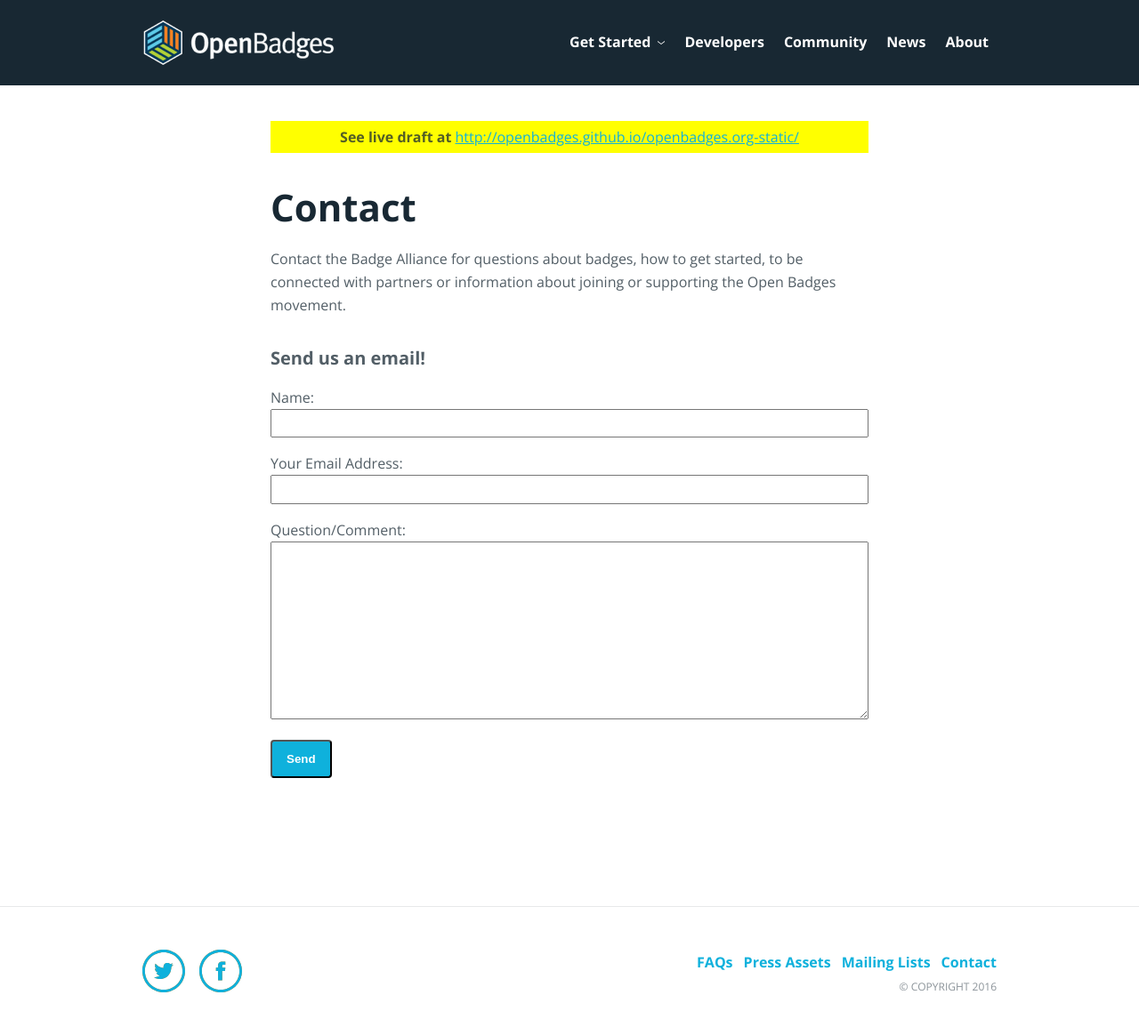
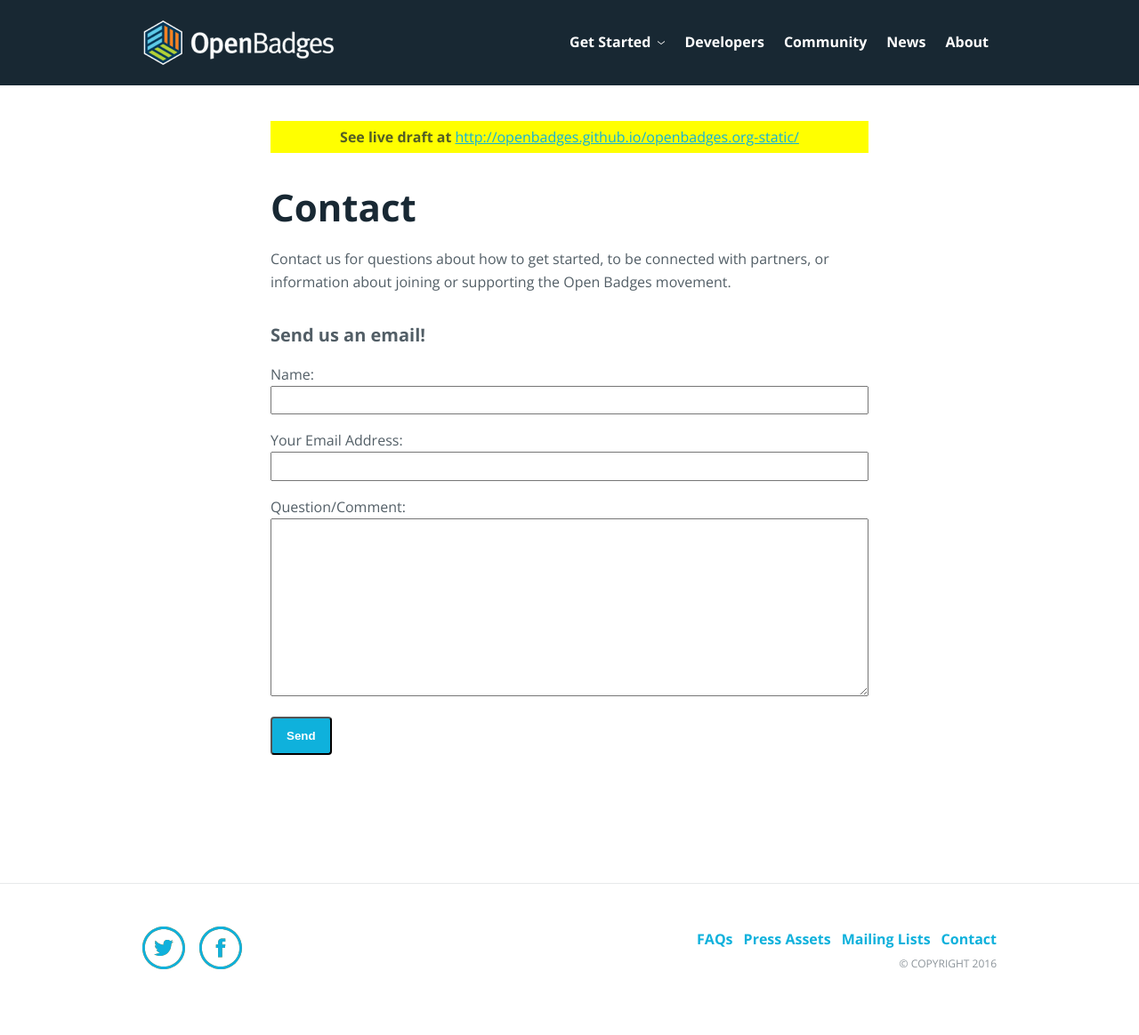
Before and after one commit to mozilla/openbadges.org-static, a Jekyll site: the page built from contact/index.md, in a window 1280 px wide. Shown: the whole page at 89% size. Built offline with Jekyll 4.4.1, drawn with Linux system fonts in a browser that asks for light colours; after the commit the page ends 1138 px from its top, so only the background shows below that.

Commit message:
contact page

```diff
--- a/contact/index.md
+++ b/contact/index.md
@@ -3,7 +3,7 @@ layout: page
 title: Contact
 permalink: /contact/
 ---
-Contact the Badge Alliance for questions about badges, how to get started, to be connected with partners or information about joining or supporting the Open Badges movement.
+Contact us for questions about how to get started, to be connected with partners, or information about joining or supporting the Open Badges movement.
 
 <form action="https://formspree.io/badges@badgealliance.org" method="POST">
 	<h3 class="title title-secondary"><legend>Send us an email!</legend></h3>
```
